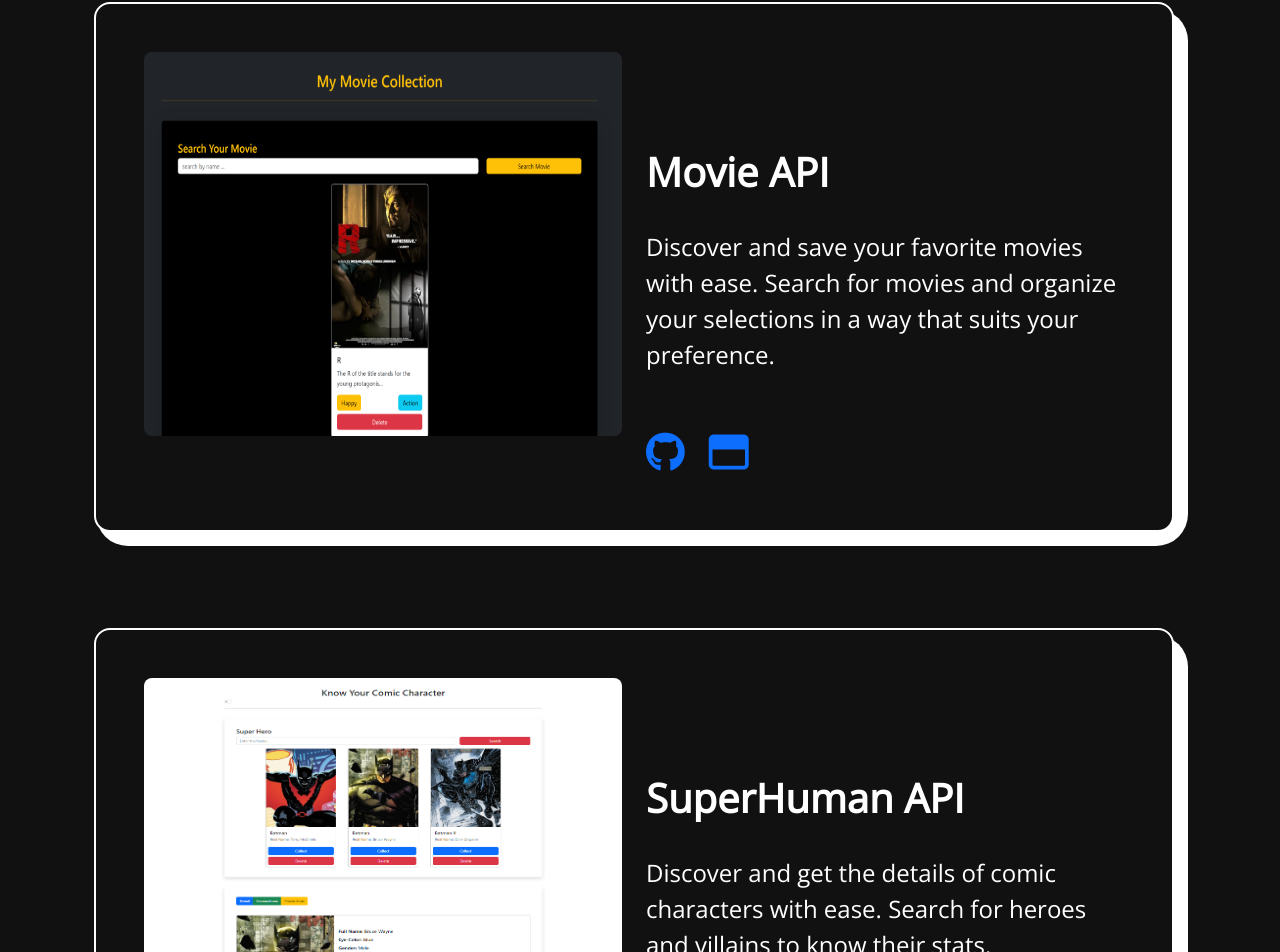
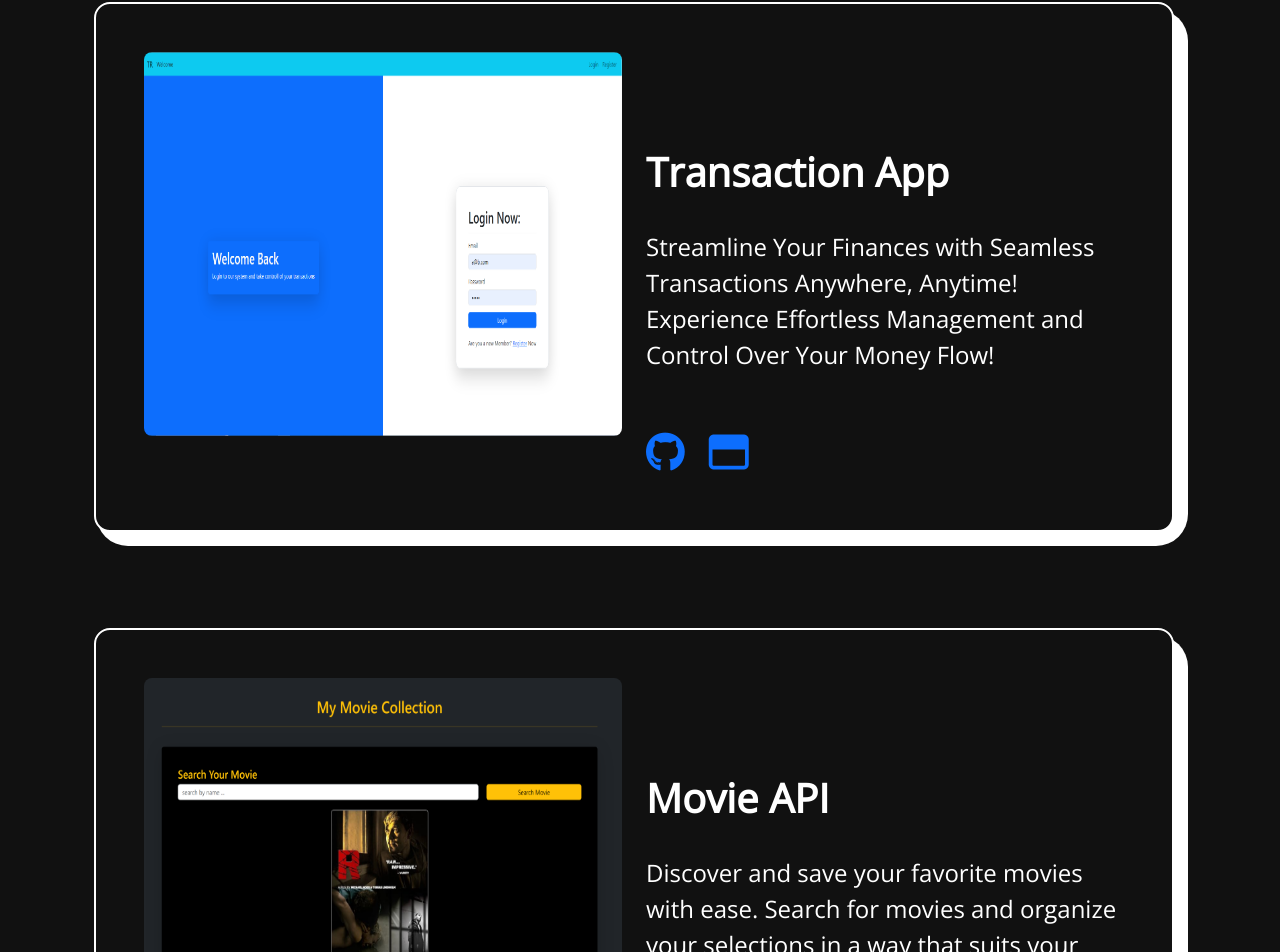
Before and after one commit to GauravShreenet/portfoliomain, a React (Create React App) app: page /project in a window 1280 px wide. Shown: the part 422-1374 px from the top of the page. Built offline with nearby package versions, Linux system fonts and the light colour scheme.

Commit message:
changed some projects

```diff
--- a/src/Pages/Project.js
+++ b/src/Pages/Project.js
@@ -1,7 +1,7 @@
 import React from 'react'
 import { Card } from '../component/Card'
 import imageMovie from '../asset/movieapi.PNG'
-import imageSuper from '../asset/SuperApi.PNG'
+import imageTranscation from '../asset/TransactionApp.PNG'
 import imageRpc from '../asset/RockPaperScissor.PNG'
 import imagePrank from '../asset/prankCal.PNG'
 import { SmallCard } from '../component/SmallCard'
@@ -12,19 +12,20 @@ export const Project = () => {
 
   const projectBig = [
     {
+      image: imageTranscation,
+      title: "Transaction App",
+      descrip: "Streamline Your Finances with Seamless Transactions Anywhere, Anytime! Experience Effortless Management and Control Over Your Money Flow!",
+      linkGit: "https://github.com/GauravShreenet/transa-client",
+      linkPage: "https://transa-client.vercel.app/"
+    },
+    {
       image: imageMovie,
       title: "Movie API",
       descrip: "Discover and save your favorite movies with ease. Search for movies and organize your selections in a way that suits your preference.",
       linkGit: "https://github.com/GauravShreenet/MovieApi",
       linkPage: "https://movie-api-taupe.vercel.app/"
     },
-    {
-      image: imageSuper,
-      title: "SuperHuman API",
-      descrip: "Discover and get the details of comic characters with ease. Search for heroes and villains to know their stats.",
-      linkGit: "https://github.com/GauravShreenet/superhuman",
-      linkPage: "https://superhuman.vercel.app/"
-    },
+
   ]
 
   const projectSmall = [
```
Also changed, not shown: src/asset/TransactionApp.PNG (added).
